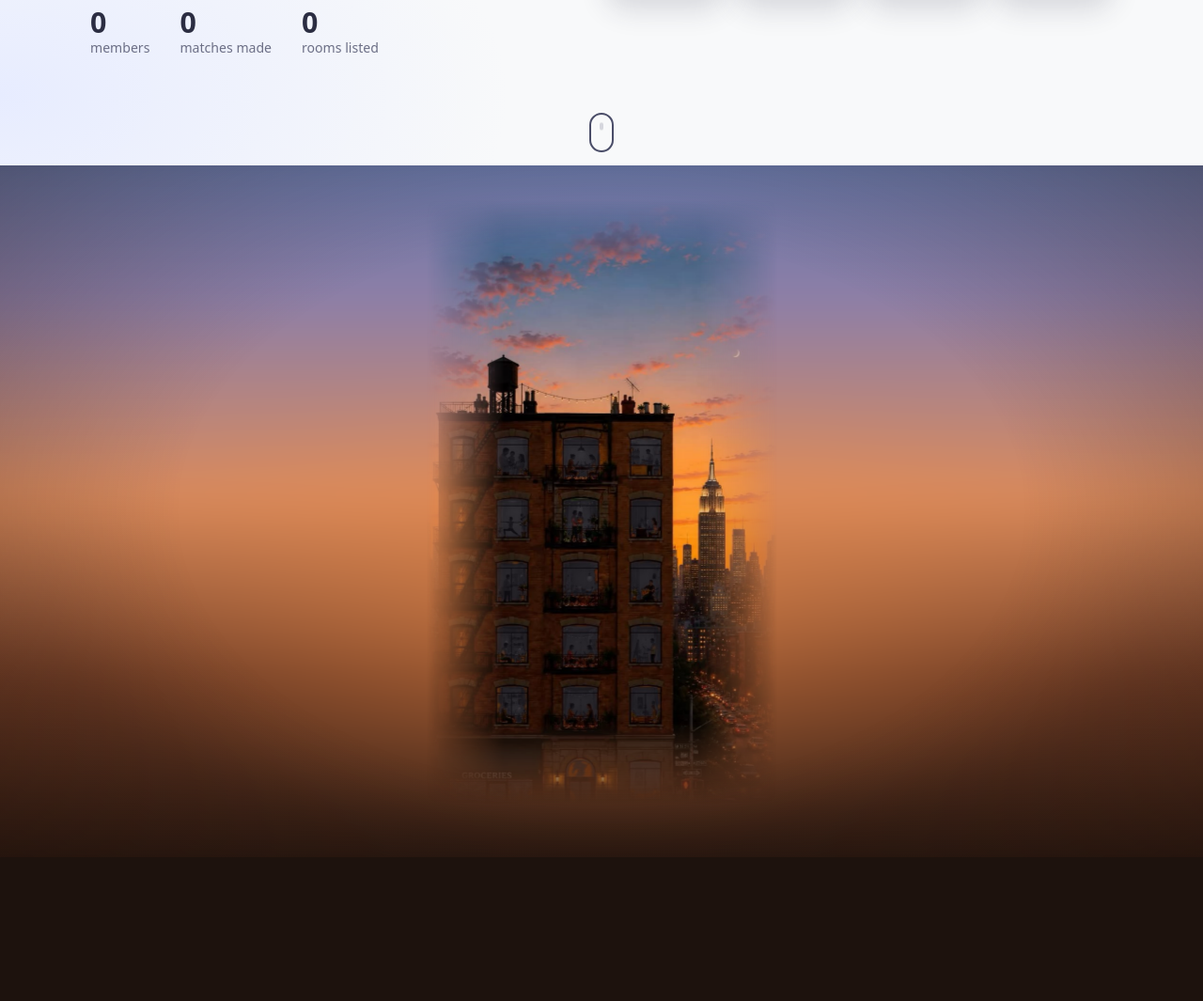
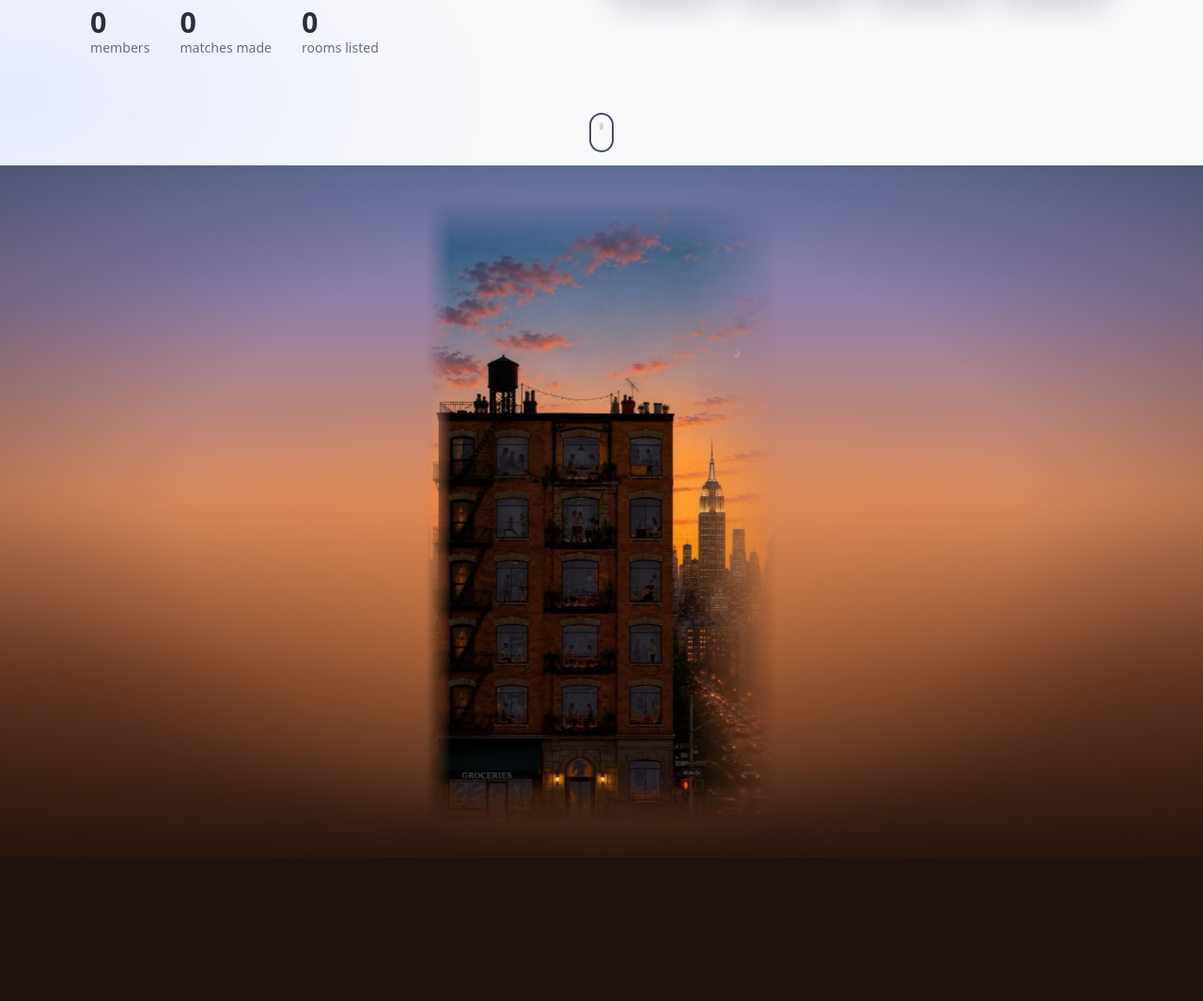
Before and after one commit to i25aaryat-collab/TEST-1, a PHP site: page /roommate-match/ in a window 1280 px wide. Shown: the part 625-1690 px from the top of the page at 94% size. Run offline with PHP 8.4, Linux system fonts and the light colour scheme; data that the repository does not hold is empty; some libraries are stand-ins or nearby versions.

Commit message:
Sunset story: fade only the sky side so the building stays crisp
Co-Authored-By: Claude Opus 5.5 <noreply@anthropic.com>
Claude-Session: https://claude.ai/code/session_017xsq8mDj58HhyYqQzrdDp6

```diff
--- a/css/style.css
+++ b/css/style.css
@@ -1148,3 +1148,8 @@ html:not([data-theme="dark"]) .fyp { background: #1d120d; }
 .demo-room-pic { position: relative; overflow: hidden; }
 .demo-room-pic img { position: absolute; inset: 0; width: 100%; height: 100%; object-fit: cover; }
 [data-theme="dark"] .demo-room-pic { background: linear-gradient(135deg, #2a2230, #1f2433); }
+/* Sunset building: fade only the open sky side, keep the building itself crisp */
+html:not([data-theme="dark"]) .fyp-stage {
+    -webkit-mask-image: linear-gradient(to right, transparent 0, #000 7%, #000 74%, transparent 100%), linear-gradient(to bottom, transparent 0, #000 8%, #000 93%, transparent 100%);
+            mask-image: linear-gradient(to right, transparent 0, #000 7%, #000 74%, transparent 100%), linear-gradient(to bottom, transparent 0, #000 8%, #000 93%, transparent 100%);
+}
```
